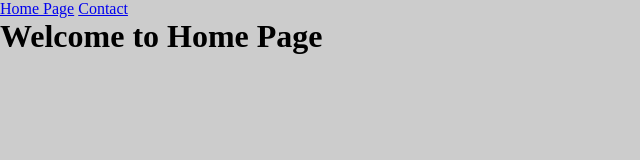
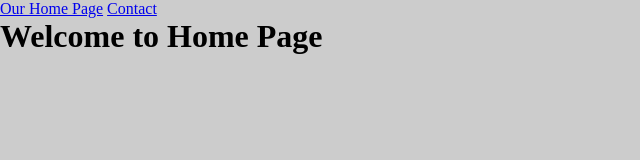
Before and after one commit to ILLYAKO/node-youtube, a website: page public/index.html in a window 1280 px wide. Shown: the full height of the page, 0-640 px from the left. Drawn offline with Linux system fonts and the light colour scheme.

Commit message:
2021-02-18

```diff
--- a/public/index.html
+++ b/public/index.html
@@ -8,7 +8,7 @@
   </head>
   <body>
     <nav>
-      <a href="/">Home Page</a>
+      <a href="/">Our Home Page</a>
       <a href="/contact">Contact</a>
     </nav>
     <h1>Welcome to Home Page</h1>
```
